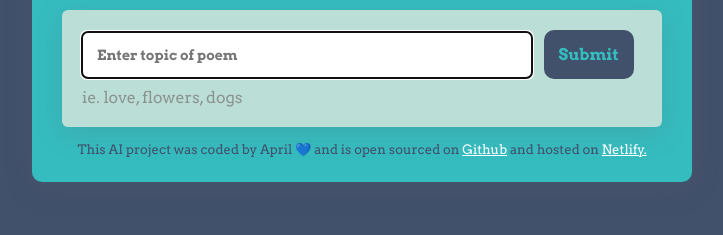
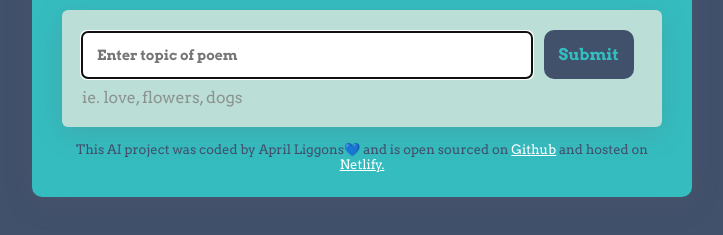
Before and after one commit to Aprilliggons/AI-poem-generator, a plain HTML site: page index.html in a window 1280 px wide. Shown: the part 253-488 px from the top of the page, without its empty margins (278-1001 px from the left). Drawn offline with nearby package versions, Linux system fonts and the light colour scheme; a web font is replaced by a local one.

Commit message:
Update index.html

```diff
--- a/index.html
+++ b/index.html
@@ -39,7 +39,7 @@
         </main>
         <script src="src/index.js"></script>
         <footer>
-          This AI project was coded by April 💙 and is open sourced on
+          This AI project was coded by April Liggons💙 and is open sourced on
           <a
             href="https://github.com/Aprilliggons/AI-poem-generator.git"
             target="_blank"
```
